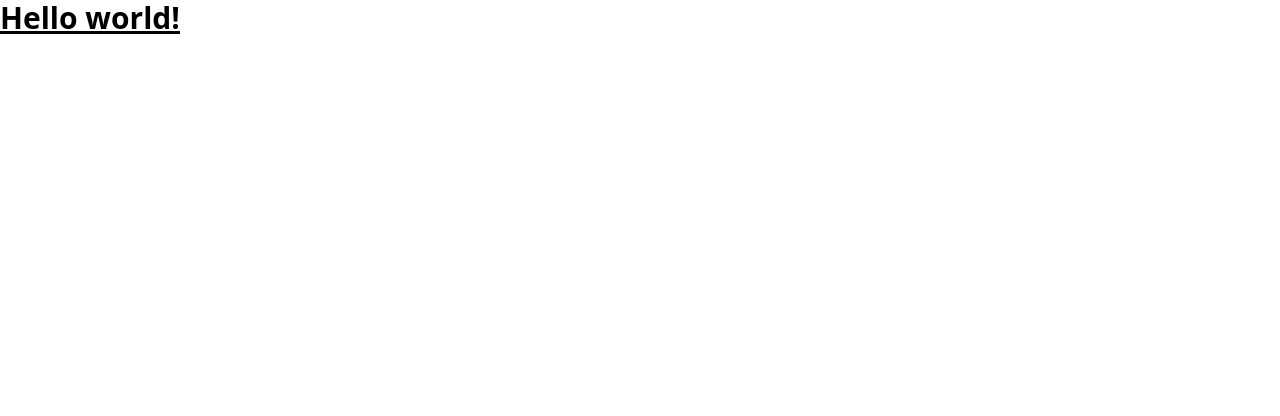
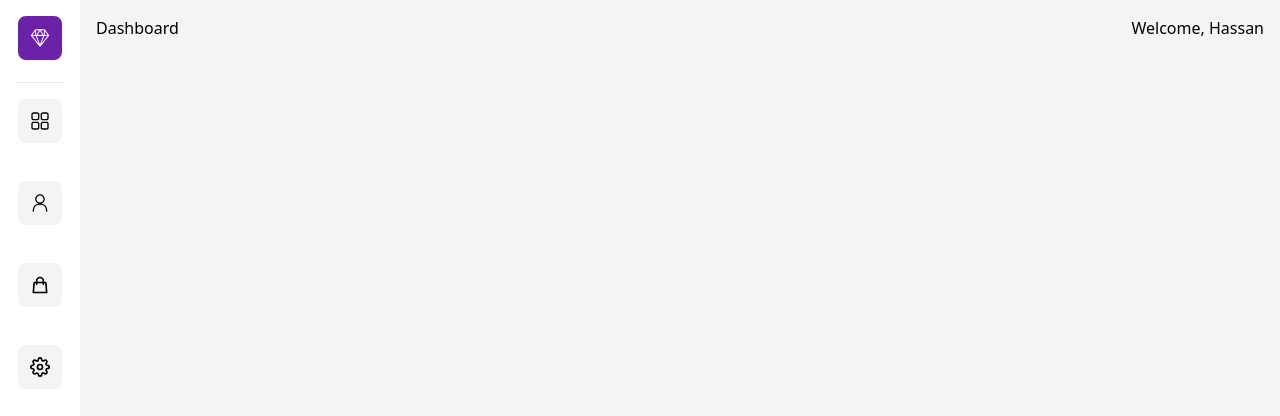
Before and after one commit to HassanShanJava/Nextjs-Chartjs-Dashboard, a Next.js app: page / in a window 1280 px wide. Shown: the top 416 px of the page. Built offline with nearby package versions, Linux system fonts and the light colour scheme.

Commit message:
built the sidebar

```diff
--- /dev/null
+++ b/components/Header.jsx
@@ -0,0 +1,12 @@
+import React from 'react'
+
+const Header = () => {
+  return (
+    <div className='flex justify-between pt-4 px-4 '>
+        <h2>Dashboard</h2>
+        <h2>Welcome, Hassan</h2>
+    </div>
+  )
+}
+
+export default Header
--- /dev/null
+++ b/components/Sidebar.jsx
@@ -0,0 +1,50 @@
+import Link from 'next/link'
+import Image from 'next/image'
+import React from 'react'
+
+import {RxSketchLogo, RxDashboard, RxPerson} from "react-icons/rx"
+import {HiOutlineShoppingBag} from "react-icons/hi"
+import {FiSettings} from "react-icons/fi"
+
+
+const Sidebar = ({children}) => {
+  return (
+    <div className='flex'>
+        <div className='fixed w-20 h-screen p-4 bg-white border-white border-r-[1px] flex flex-col justify-between'>
+            {/* we will have the sidebar here  */}
+            <div className='flex flex-col items-center'>
+                <Link href='/'>
+                    <div className='bg-purple-800 text-white p-3 rounded-lg inline-block'>
+                        <RxSketchLogo size={20}/>
+                    </div>
+                </Link>
+                <span className='border-b-[1px] border-gray-200 p-2 w-full'></span>
+                <Link href='/'>
+                    <div className='bg-gray-100 hover:bg-gray-200 cursor-pointer my-4 p-3 rounded-lg inline-block'>
+                        <RxDashboard size={20}/>
+                    </div>
+                </Link>
+                <Link href='/customer'>
+                    <div className='bg-gray-100 hover:bg-gray-200 cursor-pointer my-4 p-3 rounded-lg inline-block'>
+                        <RxPerson size={20}/>
+                    </div>
+                </Link>
+                <Link href='/orders'>
+                    <div className='bg-gray-100 hover:bg-gray-200 cursor-pointer my-4 p-3 rounded-lg inline-block'>
+                        <HiOutlineShoppingBag size={20}/>
+                    </div>
+                </Link>
+                <Link href='/settings'>
+                    <div className='bg-gray-100 hover:bg-gray-200 cursor-pointer my-4 p-3 rounded-lg inline-block'>
+                        <FiSettings size={20}/>
+                    </div>
+                </Link>
+            </div>
+        </div>
+        {/* passing children props here */}
+        <main className='ml-20 w-full'>{children}</main>
+    </div>
+  )
+}
+
+export default Sidebar
--- a/package.json
+++ b/package.json
@@ -12,7 +12,8 @@
     "@next/font": "13.1.5",
     "next": "13.1.5",
     "react": "18.2.0",
-    "react-dom": "18.2.0"
+    "react-dom": "18.2.0",
+    "react-icons": "^4.7.1"
   },
   "devDependencies": {
     "autoprefixer": "^10.4.13",
--- a/pages/_app.js
+++ b/pages/_app.js
@@ -1,5 +1,10 @@
-import '@/styles/globals.css'
+import Sidebar from "@/components/Sidebar";
+import "@/styles/globals.css";
 
 export default function App({ Component, pageProps }) {
-  return <Component {...pageProps} />
+  return (
+    <Sidebar> {/* WE are wraping the sidebar in the porject so sidebar is in every page*/}
+      <Component {...pageProps} />
+    </Sidebar>
+  );
 }
--- a/pages/index.js
+++ b/pages/index.js
@@ -1,3 +1,5 @@
+// import Header from "@/components/Header";
+import Header from "@/components/Header";
 import Head from "next/head";
 
 export default function Home() {
@@ -9,8 +11,9 @@
         <meta name="viewport" content="width=device-width, initial-scale=1" />
         <link rel="icon" href="/favicon.ico" />
       </Head>
-      <main className="">
-        <h1 className="text-3xl font-bold underline">Hello world!</h1>
+      <main className="bg-gray-100 min-h-screen ">
+        {/* <h1 className="text-3xl font-bold underline">Hello world!</h1> */}
+        <Header/>
       </main>
     </>
   );
```
Also changed, not shown: 1 other file (tests, documents, lock files or other folders).
